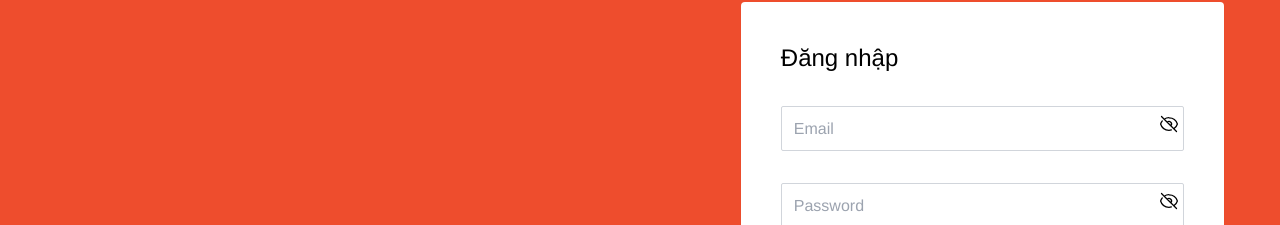
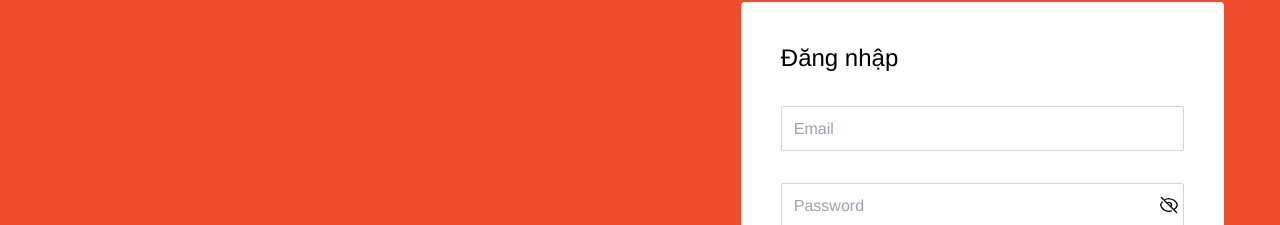
Before and after one commit to longhdwst1full/Shoppe-App, a React (Vite) app: page /login in a window 1280 px wide. Shown: the part 210-435 px from the top of the page. Built offline with nearby package versions, Linux system fonts and the light colour scheme.

Commit message:
fix bug eye input

```diff
--- a/src/components/Input/Input.tsx
+++ b/src/components/Input/Input.tsx
@@ -5,24 +5,26 @@ interface Props extends InputHTMLAttributes<HTMLInputElement> {
   errorMessage?: string
   classNameInput?: string
   classNameError?: string
+  classNameEye?: string
+  // eslint-disable-next-line @typescript-eslint/no-explicit-any
   register?: UseFormRegister<any>
-  classNameEye?: string
   rules?: RegisterOptions
 }
+
+
 export default function Input({
+  errorMessage,
   className,
-  rules,
   name,
   register,
-  errorMessage,
+  rules,
   classNameInput = 'p-3 w-full outline-none border border-gray-300 focus:border-gray-500 rounded-sm focus:shadow-sm',
   classNameError = 'mt-1 text-red-600 min-h-[1.25rem] text-sm',
   classNameEye = 'absolute top-[8px] right-[5px] h-5 w-5 cursor-pointer',
   ...rest
 }: Props) {
+  const [openEye, setOpenEye] = useState(false)
   const registerResult = register && name ? register(name, rules) : null
-
-  const [openEye, setOpenEye] = useState(false)
 
   const toggleEye = () => {
     setOpenEye((prev) => !prev)
@@ -38,7 +40,7 @@ export default function Input({
   return (
     <div className={'relative ' + className}>
       <input className={classNameInput} {...registerResult} {...rest} type={handleType()} />
-      {rest.type === 'password' && openEye ? (
+      {rest.type === 'password' && openEye && (
         <svg
           xmlns='http://www.w3.org/2000/svg'
           fill='none'
@@ -55,7 +57,8 @@ export default function Input({
           />
           <path strokeLinecap='round' strokeLinejoin='round' d='M15 12a3 3 0 11-6 0 3 3 0 016 0z' />
         </svg>
-      ) : (
+      )}
+      {rest.type === 'password' && !openEye && (
         <svg
           xmlns='http://www.w3.org/2000/svg'
           fill='none'
--- a/src/pages/Login/Login.tsx
+++ b/src/pages/Login/Login.tsx
@@ -72,7 +72,7 @@ export default function Login() {
                 register={register}
                 type='password'
                 className='mt-2'
-                // classNameEye='absolute right-[5px] h-5 w-5 cursor-pointer top-[12px]'
+                classNameEye='absolute right-[5px] h-5 w-5 cursor-pointer top-[12px]'
                 errorMessage={errors.password?.message}
                 placeholder='Password'
                 autoComplete='on'
--- a/src/pages/Register/Register.tsx
+++ b/src/pages/Register/Register.tsx
@@ -110,6 +110,7 @@ export default function Register() {
                 className='mt-2'
                 type='password'
                 autoComplete='on'
+                classNameEye='absolute right-[5px] h-5 w-5 cursor-pointer top-[12px]'
                 register={register}
                 errorMessage={errors.password?.message}
               />
@@ -120,6 +121,7 @@ export default function Register() {
                 type='password'
                 autoComplete='on'
                 register={register}
+                classNameEye='absolute right-[5px] h-5 w-5 cursor-pointer top-[12px]'
                 errorMessage={errors.confirm_password?.message}
               />
 
```
